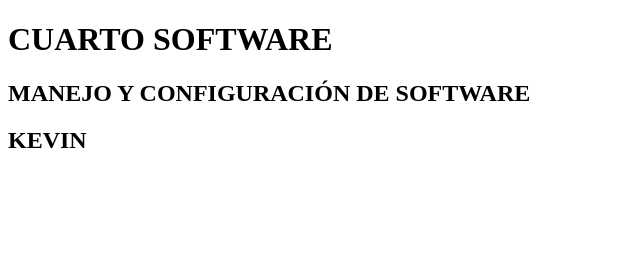
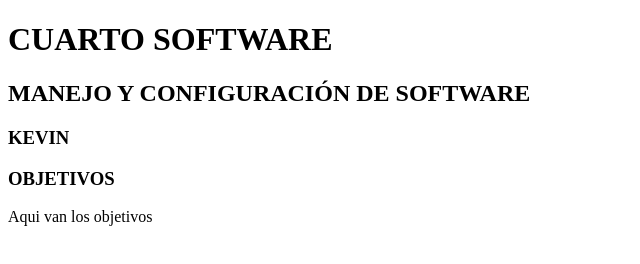
Before and after one commit to Papuxking/github_remote, a plain HTML site: page index.html in a window 1280 px wide. Shown: the whole page, without its empty margins (0-640 px from the left). Drawn offline with Linux system fonts and the light colour scheme.

Commit message:
Se agrego los objetivos

```diff
--- a/index.html
+++ b/index.html
@@ -8,6 +8,11 @@
 <body>
     <h1>CUARTO SOFTWARE</h1>
     <h2>MANEJO Y CONFIGURACIÓN DE SOFTWARE</h2>
-    <h2>KEVIN</h2>
+    <h3>KEVIN</h3>
+
+    <h3>OBJETIVOS</h3>
+    <p>Aqui van los objetivos</p>
+
+
 </body>
 </html>
```
